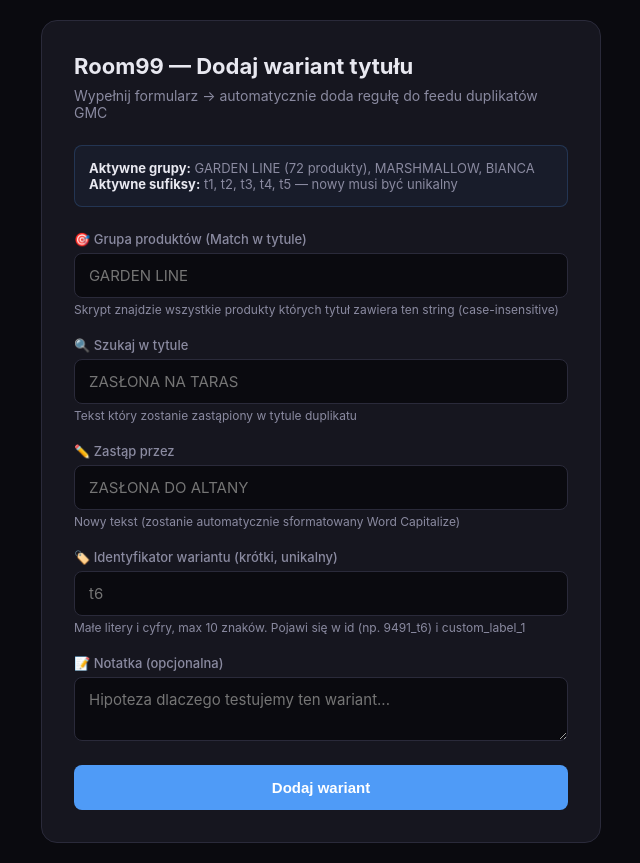
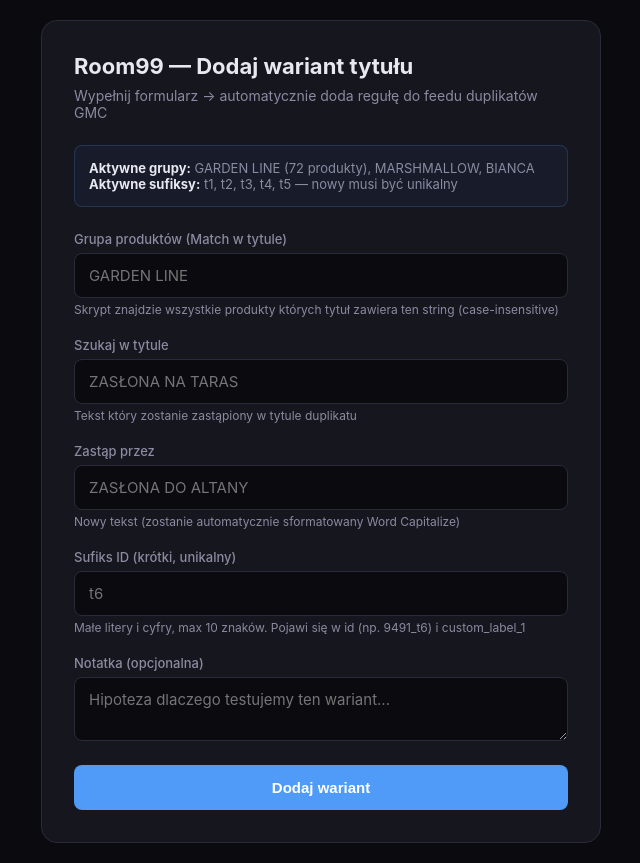
Before and after one commit to marketinghacker/room99-feed-admin, a website: page public/index.html in a window 1280 px wide. Shown: the whole page, without its empty margins (319-959 px from the left). Drawn offline with Linux system fonts and the light colour scheme.

Commit message:
Remove emojis from form labels in index.html

```diff
--- a/public/index.html
+++ b/public/index.html
@@ -112,31 +112,31 @@
 
     <form id="variant-form">
       <div class="field">
-        <label for="matchInTitle">🎯 Grupa produktów (Match w tytule)</label>
+        <label for="matchInTitle">Grupa produktów (Match w tytule)</label>
         <input type="text" id="matchInTitle" name="matchInTitle" placeholder="GARDEN LINE" required />
         <div class="hint">Skrypt znajdzie wszystkie produkty których tytuł zawiera ten string (case-insensitive)</div>
       </div>
 
       <div class="field">
-        <label for="searchInTitle">🔍 Szukaj w tytule</label>
+        <label for="searchInTitle">Szukaj w tytule</label>
         <input type="text" id="searchInTitle" name="searchInTitle" placeholder="ZASŁONA NA TARAS" required />
         <div class="hint">Tekst który zostanie zastąpiony w tytule duplikatu</div>
       </div>
 
       <div class="field">
-        <label for="replaceWith">✏️ Zastąp przez</label>
+        <label for="replaceWith">Zastąp przez</label>
         <input type="text" id="replaceWith" name="replaceWith" placeholder="ZASŁONA DO ALTANY" required />
         <div class="hint">Nowy tekst (zostanie automatycznie sformatowany Word Capitalize)</div>
       </div>
 
       <div class="field">
-        <label for="dupSuffix">🏷️ Identyfikator wariantu (krótki, unikalny)</label>
+        <label for="dupSuffix">Sufiks ID (krótki, unikalny)</label>
         <input type="text" id="dupSuffix" name="dupSuffix" placeholder="t6" required pattern="[a-z0-9]+" maxlength="10" />
         <div class="hint">Małe litery i cyfry, max 10 znaków. Pojawi się w id (np. 9491_t6) i custom_label_1</div>
       </div>
 
       <div class="field">
-        <label for="notes">📝 Notatka (opcjonalna)</label>
+        <label for="notes">Notatka (opcjonalna)</label>
         <textarea id="notes" name="notes" placeholder="Hipoteza dlaczego testujemy ten wariant..."></textarea>
       </div>
 
```
